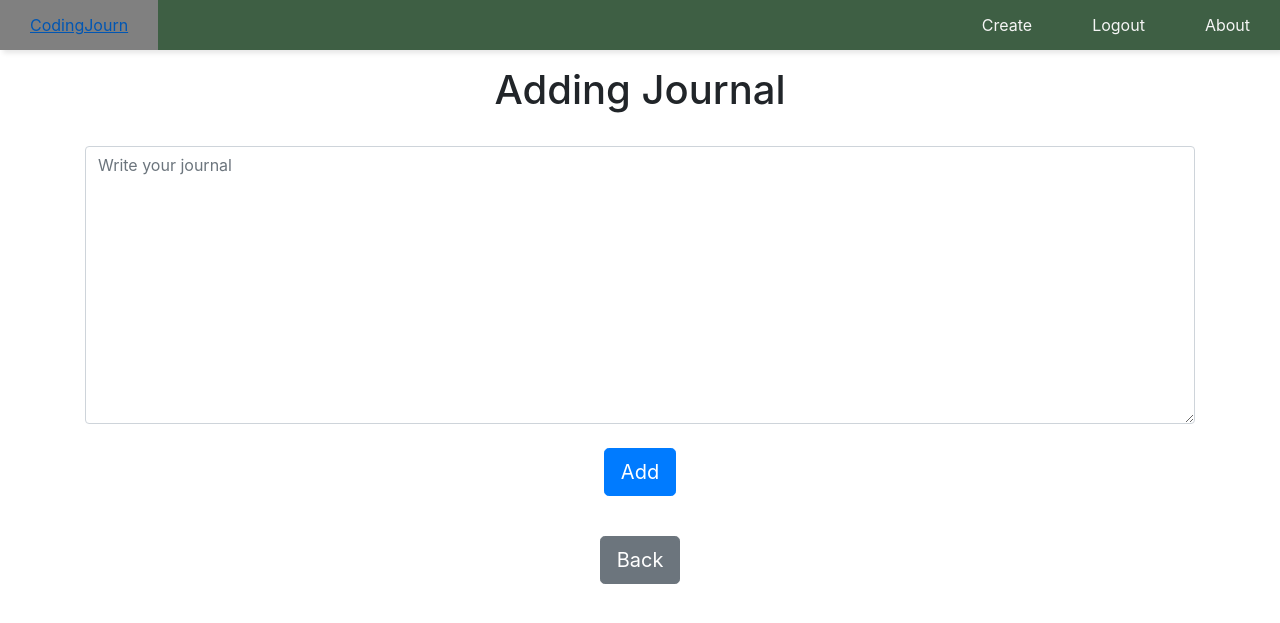
After one commit to Muelvzz/coding_journal, a Python web app: template website/templates/add_journal.html in a window 1280 px wide. The commit adds this page. Shown: the top 623 px of the page. Run offline with Jinja, Linux system fonts and the light colour scheme; the template is opened without the code that fills it, so the values that code supplies are empty.

Commit message:
added 'add'

```diff
--- a/website/static/style.css
+++ b/website/static/style.css
@@ -5,12 +5,13 @@
 
 body {
     min-height: 100vh;
-
     background-size: cover;
     background-repeat: no-repeat;
     background-position: center;
     font-family: 'Segoe UI', Tahoma, Geneva, Verdana, sans-serif;
 }
+
+/* NAVIGATION SECTION */
 
 nav {
     background-color: #3E5F44;
@@ -63,6 +64,8 @@ nav li:first-child{
     justify-content: flex-start;
 }
 
+/* SIDEBAR SECTION */
+
 .sidebar li {
     width: 100%;
 }
@@ -74,6 +77,14 @@ nav li:first-child{
 .menu-button {
     display: none;
 }
+
+/* add_journal.html */
+
+.add-journal-form {
+    align-self: center;
+}
+
+/* *********************** */
 
 @media(max-width: 800px){
     .hideOnMobile{
--- /dev/null
+++ b/website/templates/add_journal.html
@@ -0,0 +1,18 @@
+{% extends 'base.html' %}
+{% block content %}
+<h1 align="center">Adding Journal</h1>
+        <form method="post" class="container">
+            <div class="form-group">
+                <label for="text"></label>
+                <textarea name="text" id="text" rows="11" placeholder="Write your journal" class="form-control"></textarea>
+                <br>
+                <div align="center">
+                    <button class="btn btn-lg btn-primary" type="submit">Add</button>
+                </div>
+            </div>
+        </form>
+        <br>
+        <div align="center">
+            <a href="/"><button class="btn btn-lg btn-secondary" type="submit">Back</button></a>
+        </div>
+{% endblock %}
--- a/website/templates/base.html
+++ b/website/templates/base.html
@@ -7,19 +7,20 @@
     <title>Document</title>
     <link rel="stylesheet" href="static/style.css">
     <link rel="stylesheet" href="https://fonts.googleapis.com/css2?family=Material+Symbols+Outlined" />
+    <link rel="stylesheet" href="https://cdn.jsdelivr.net/npm/bootstrap@4.0.0/dist/css/bootstrap.min.css" integrity="sha384-Gn5384xqQ1aoWXA+058RXPxPg6fy4IWvTNh0E263XmFcJlSAwiGgFAW/dAiS6JXm" crossorigin="anonymous">
 </head>
 <body>
     <nav>
         <ul class="sidebar">
             <li onclick="hideSidebar()"><a href="#"><span class="material-symbols-outlined">close</span></a></li>
-            <li><a href="#">Blog</a></li>
+            <li><a href="#">Create</a></li>
             <li><a href="#">Logout</a></li>
             <li><a href="#">About</a></li>
         </ul>
 
         <ul>
             <li><a href="#">CodingJourn</a></li>
-            <li class="hideOnMobile"><a href="#">Create</a></li>
+            <li class="hideOnMobile"><a href="/add">Create</a></li>
             <li class="hideOnMobile"><a href="#">Logout</a></li>
             <li class="hideOnMobile"><a href="#">About</a></li>
             <li class="menu-button" onclick="showSidebar()"><a href="#"><span class="material-symbols-outlined">menu</span></a></li>
--- a/website/views.py
+++ b/website/views.py
@@ -5,3 +5,7 @@ views = Blueprint("views", __name__)
 @views.route("/")
 def home():
     return render_template("home.html")
+
+@views.route("/add")
+def add_journal():
+    return render_template("add_journal.html")
```
Also changed, not shown: website/models.py (+8 -0 lines), website/templates/add_post.html (deleted).
